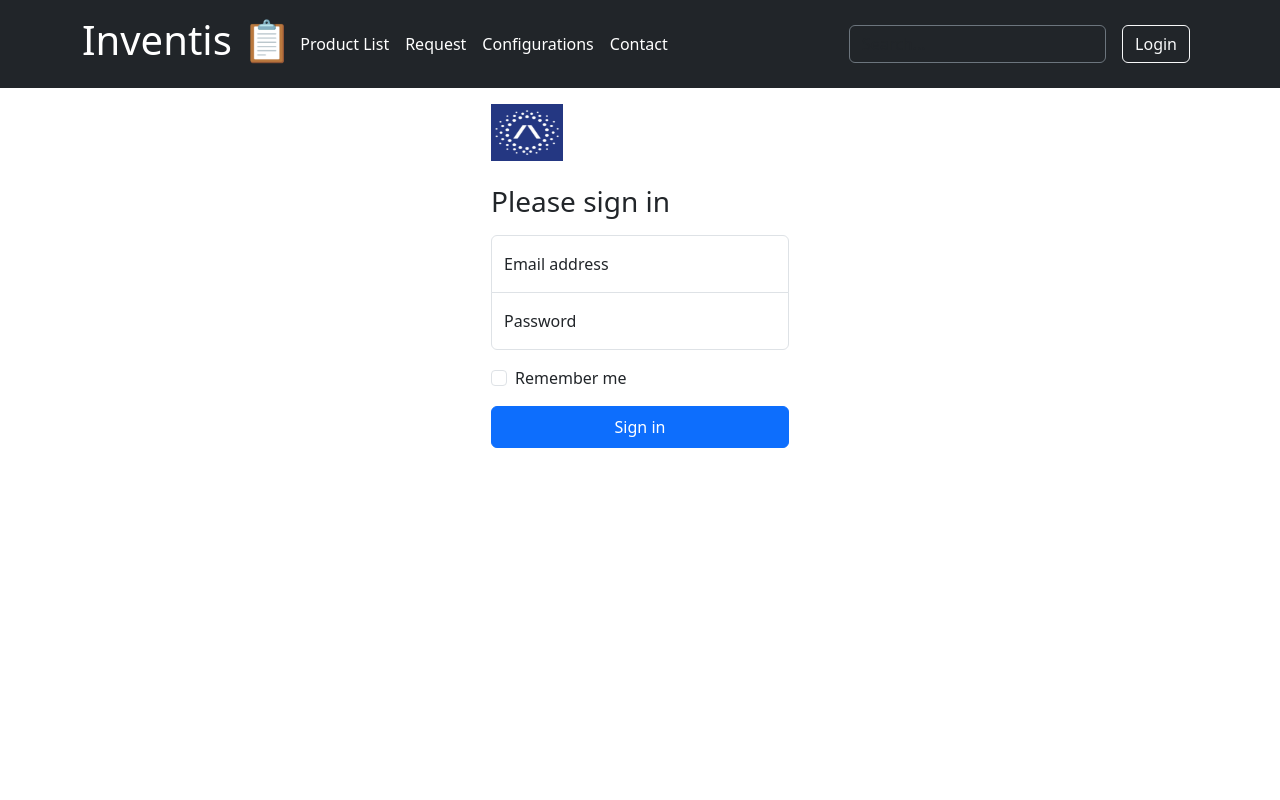
After one commit to Inventory-Geek/Warehouse-Inventory-Management, a Flask app: page /Signup in a window 1280 px wide. The commit adds this page. Run offline with Flask 3, Linux system fonts and the light colour scheme; some libraries are stand-ins or nearby versions.

Commit message:
Added header, footer and a login page
Functional header and footer added to home page along with a linkn to the login page.

```diff
--- a/app.py
+++ b/app.py
@@ -6,5 +6,9 @@ app = Flask(__name__)
 def launch():
   return render_template('Home.html')
 
+@app.route('/Signup')
+def login():
+  return render_template('Signup.html')
+
 if __name__ == '__main__':
   app.run(host= '0.0.0.0', debug=True)
--- a/static/css/style.css
+++ b/static/css/style.css
@@ -1,78 +1,90 @@
-@import url("https://fonts.googleapis.com/css2?family=Roboto:ital,wght@0,400;0,900;1,700&display=swap");
-
-/* CSS Variables */
-:root {
-  --normal-font: 400;
-  --bold-font: 600;
-  --bolder-font: 900;
-  --primary-color: #0652dd;
-  --secondary-color: #ea2027;
-  --line-height: 1.7rem;
-  --transition: 0.4s ease-in;
+#page-container {
+  position: relative;
+  min-height: 100vh;
 }
 
-/* Smooth scroll effect */
-html {
-  scroll-behavior: smooth;
+#content-wrap {
+  padding-bottom: 2.5rem;    /* Footer height */
 }
 
-/* Resets */
-* {
-  margin: 0;
-  padding: 0;
-  box-sizing: border-box;
-  transition: var(--transition);
+#footer {
+  position: absolute;
+  bottom: 0;
+  width: 100%;
+  height: 2.5rem;            /* Footer height */
 }
 
- body {
-  font-family: "Roboto", sans-serf;
+/* CSS for the header */
+
+.form-control-dark {
+  border-color: var(--bs-gray);
+}
+.form-control-dark:focus {
+  border-color: #fff;
+  box-shadow: 0 0 0 .25rem rgba(255, 255, 255, .25);
 }
 
-ul li {
-  list-style-type: none;
+.text-small {
+  font-size: 85%;
 }
 
-a {
-  text-decoration: none;
-  color: var(--primary-color);
+.dropdown-toggle:not(:focus) {
+  outline: 0;
 }
 
-a:hover {
-  color: var(--secondary-color);
+/* CSS for the Feature on home page */
+
+.feature-icon {
+  width: 4rem;
+  height: 4rem;
+  border-radius: .75rem;
 }
 
-nav {
-  background: #fff;
-  display: flex;
-  justify-content: space-between;
-  align-items: center;
-  padding: 1rem 1.5rem;
-  box-shadow: 2px 3px 2px #f1f1f1;
-  position: sticky;
-  top: 0;
-  left: 0;
-  z-index: 1;
+.icon-square {
+  width: 3rem;
+  height: 3rem;
+  border-radius: .75rem;
 }
 
-.hamburger {
-  display: none;
+.text-shadow-1 { text-shadow: 0 .125rem .25rem rgba(0, 0, 0, .25); }
+.text-shadow-2 { text-shadow: 0 .25rem .5rem rgba(0, 0, 0, .25); }
+.text-shadow-3 { text-shadow: 0 .5rem 1.5rem rgba(0, 0, 0, .25); }
+
+.card-cover {
+  background-repeat: no-repeat;
+  background-position: center center;
+  background-size: cover;
 }
 
-.logo {
-  font-size: 1rem;
-  font-weight: 200;
+.feature-icon-small {
+  width: 3rem;
+  height: 3rem;
 }
 
-ul {
-  display: flex;
-  justify-content: space-between;
-  align-items: center;
+/* CSS for the Sign Up page */
+
+html,
+body {
+  height: 100%;
 }
 
-.nav-item {
-  margin-left: 1rem;
+.form-signin {
+  max-width: 330px;
+  padding: 1rem;
 }
 
-.nav-link {
-  font-weight: var(--bold-font);
+.form-signin .form-floating:focus-within {
+  z-index: 2;
 }
+
+.form-signin input[type="email"] {
+  margin-bottom: -1px;
+  border-bottom-right-radius: 0;
+  border-bottom-left-radius: 0;
+}
+
+.form-signin input[type="password"] {
+  margin-bottom: 10px;
+  border-top-left-radius: 0;
+  border-top-right-radius: 0;
+}
--- /dev/null
+++ b/templates/Header.html
@@ -0,0 +1,31 @@
+<header class="p-3 text-bg-dark">
+  <div class="container">
+    <div class="d-flex flex-wrap align-items-center justify-content-center justify-content-lg-start">
+      <a href="/" class="d-flex align-items-center mb-2 mb-lg-0 text-white text-decoration-none">
+        <a class="navbar-brand" href="/">
+          <h1>
+            <span class="name">Inventis</span>
+            <span class="checklist">&#x1F4CB;</span>
+          </h1>
+        </a>
+      </a>
+
+      <ul class="nav col-12 col-lg-auto me-lg-auto mb-2 justify-content-center mb-md-0">
+        <li><a href="#" class="nav-link px-2 text-white">Product List</a></li>
+        <li><a href="#" class="nav-link px-2 text-white">Request</a></li>
+        <li><a href="#" class="nav-link px-2 text-white">Configurations</a></li>
+        <li><a href="#" class="nav-link px-2 text-white">Contact</a></li>
+      </ul>
+
+      <form class="col-12 col-lg-auto mb-3 mb-lg-0 me-lg-3" role="search">
+        <input type="search" class="form-control form-control-dark text-bg-dark" placeholder="Search..." aria-label="Search">
+      </form>
+
+      <div class="text-end">
+        <a href="/Signup" target="_blank">
+          <button type="button" class="btn btn-outline-light me-2">Login</button>
+        </a>
+      </div>
+    </div>
+  </div>
+</header>
--- /dev/null
+++ b/templates/Signup.html
@@ -0,0 +1,56 @@
+<!DOCTYPE html>
+
+<html lang="en-US">
+  <head>
+    <meta charset="UTF-8"/>
+    <meta http-equiv="X-UA-Compatible" content="IE=edge" />
+    <meta name="viewport" content="width=device-width, initial-scale=1.0"/>
+
+    <!-- Web page CSS -->
+    <link href="https://cdn.jsdelivr.net/npm/bootstrap@5.3.2/dist/css/bootstrap.min.css" rel="stylesheet" integrity="sha384-T3c6CoIi6uLrA9TneNEoa7RxnatzjcDSCmG1MXxSR1GAsXEV/Dwwykc2MPK8M2HN" crossorigin="anonymous">
+
+    <link href="static/css/style.css" rel="stylesheet" type="text/css" />
+
+    <!-- Favicons -->
+    <link rel="icon" type="image/x-icon" href="static/icons/favicon.ico"/>
+
+    <title>Stellantis</title>
+
+  </head>
+  <body>
+
+     <!-- Menu -->
+    {% include 'Header.html' %}
+
+    <main class="form-signin w-100 m-auto">
+      <form>
+        <img class="mb-4" src="static/icons/android-chrome-192x192.png" alt="" width="72" height="57">
+        <h1 class="h3 mb-3 fw-normal">Please sign in</h1>
+
+        <div class="form-floating">
+          <input type="email" class="form-control" id="floatingInput" placeholder="name@example.com">
+          <label for="floatingInput">Email address</label>
+        </div>
+        <div class="form-floating">
+          <input type="password" class="form-control" id="floatingPassword" placeholder="Password">
+          <label for="floatingPassword">Password</label>
+        </div>
+
+        <div class="form-check text-start my-3">
+          <input class="form-check-input" type="checkbox" value="remember-me" id="flexCheckDefault">
+          <label class="form-check-label" for="flexCheckDefault">
+            Remember me
+          </label>
+        </div>
+        <button class="btn btn-primary w-100 py-2" type="submit">Sign in</button>
+      </form>
+    </main>
+    <script src="../assets/dist/js/bootstrap.bundle.min.js"></script>
+
+    <!-- Web page script -->
+      <script src="https://cdn.jsdelivr.net/npm/bootstrap@5.3.2/dist/js/bootstrap.bundle.min.js" integrity="sha384-C6RzsynM9kWDrMNeT87bh95OGNyZPhcTNXj1NW7RuBCsyN/o0jlpcV8Qyq46cDfL" crossorigin="anonymous"></script>
+
+
+
+  </body>
+</html>
```
Also changed, not shown: templates/Feature.html (added, +54 -0 lines), templates/Footer.html (added, +11 -0 lines), templates/Home.html (+21 -61 lines), static/icons/android-chrome-192x192.png (added), static/images/Stellantis.jpeg (added).
